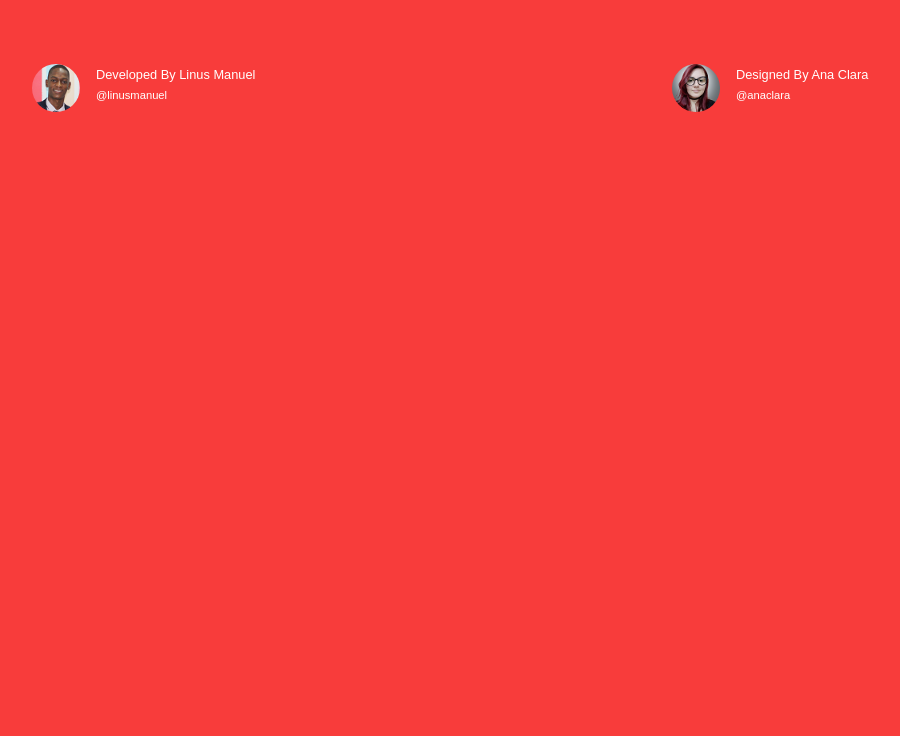
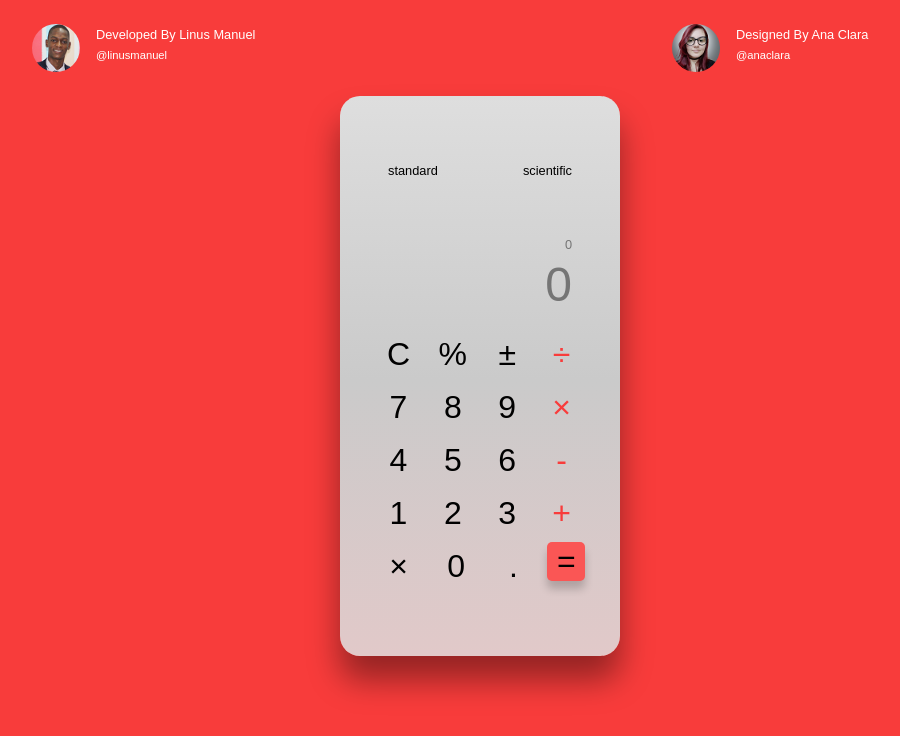
Before and after one commit to linusmanuel/basic__calculator, a website: page index.html in a window 1280 px wide. Shown: the whole page, without its empty margins (160-1060 px from the left). Drawn offline with Linux system fonts and the light colour scheme.

Commit message:
implementing the button and menu on app

```diff
--- a/index.html
+++ b/index.html
@@ -39,6 +39,47 @@
         </div>
       </div>
     </header>
+
+    <main>
+      <section class="section-calculator">
+        <div class="calculator">
+          <div class="menu">
+            <a href="#" class="menu__standard">standard</a>
+            <a href="#" class="menu__scientific">scientific</a>
+          </div>
+
+          <div class="input-group">
+            <input type="text" id="" class="input input__previous" placeholder="0">
+            <input type="text" id="" class="input input__resulted" placeholder="0">
+          </div>
+
+          <form class="form">
+            <div class="btn-container">
+              <button onclick="calc('action', 'c')" type="button" class="btn">C</button>
+              <button onclick="calc('action', '%')" type="button" class="btn">%</button>
+              <button onclick="calc('action', 'negative')" type="button" class="btn">±</button>
+              <button onclick="calc('action', '/')" type="button" class="btn btn--operator">÷</button>
+              <button onclick="calc('value', 7)" type="button" class="btn">7</button>
+              <button onclick="calc('value', 8)" type="button" class="btn">8</button>
+              <button onclick="calc('value', 9)" type="button" class="btn">9</button>
+              <button onclick="calc('action', '*')" type="button" class="btn btn--operator">×</button>
+              <button onclick="calc('value', 4)" type="button" class="btn">4</button>
+              <button onclick="calc('value', 5)" type="button" class="btn">5</button>
+              <button onclick="calc('value', 6)" type="button" class="btn">6</button>
+              <button onclick="calc('action', '-')" type="button" class="btn btn--operator">-</button>
+              <button onclick="calc('value', 1)" type="button" class="btn">1</button>
+              <button onclick="calc('value', 2)" type="button" class="btn">2</button>
+              <button onclick="calc('value', 3)" type="button" class="btn">3</button>
+              <button onclick="calc('action', '+')" type="button" class="btn btn--operator">+</button>
+              <button onclick="calc('action', 'dell')" type="button" class="btn btn--dell">×</button>
+              <button onclick="calc('value', 0)" type="button" class="btn">0</button>
+              <button onclick="calc('value', '.')" type="button" class="btn">.</button>
+              <button onclick="calc('action', '=')" type="button" class="btn btn--equals">=</button>
+            </div>
+          </form>
+        </div>
+      </section>
+    </main>
   </body>
 
 </html>
--- a/sass/base/_base.scss
+++ b/sass/base/_base.scss
@@ -3,7 +3,8 @@
 *::before {
   margin: 0;
   padding: 0;
-  box-sizing: inherit;
+  border: none;
+  box-sizing: border-box;
 }
 
 body {
--- /dev/null
+++ b/sass/components/_button.scss
@@ -0,0 +1,31 @@
+.btn-container {
+  display: flex;
+  flex-wrap: wrap;
+  justify-content: space-between;
+
+  .btn {
+    width: 3rem;
+    height: 3rem;
+    margin: 2.5px;
+    font-family: inherit;
+    font-size: 2rem;
+    background: none;
+
+    &--operator {
+      color: $color-tertiary-dark;
+    }
+
+    &--equals {
+      width: 2.4rem;
+      height: 2.4rem;
+      line-height: 2.4rem;
+      background-color: $color-tertiary-light;
+      border-radius: 5px;
+      box-shadow: 0 0.5rem 0.5rem rgba($color-black, 0.2);
+
+      &:hover {
+        background-color: $color-tertiary-dark;
+      }
+    }
+  }
+}
--- /dev/null
+++ b/sass/components/_calculator.scss
@@ -0,0 +1,36 @@
+.calculator {
+  width: 280px;
+  height: 560px;
+  padding: 2rem;
+  background: linear-gradient(
+    180deg,
+    $color-primary-light 0%,
+    $color-primary-dark 50.52%,
+    rgba($color-primary-light, 0.87) 100%
+  );
+  border-radius: 20px;
+  box-shadow: 0 1.5rem 2rem rgba($color-black, 0.4);
+
+  .input-group {
+    padding: 1rem;
+
+    .input {
+      width: 100%;
+      font-family: inherit;
+      font-size: 0.8rem;
+      text-align: right;
+      color: $color-black;
+      background: none;
+      display: inline-block;
+
+      &__previous {
+      }
+
+      &__resulted {
+        font-size: 3rem;
+        font-weight: 500;
+        padding-top: 0;
+      }
+    }
+  }
+}
--- /dev/null
+++ b/sass/components/_menu.scss
@@ -0,0 +1,17 @@
+.menu {
+  display: flex;
+  justify-content: space-between;
+  padding: 2rem 1rem;
+
+  a {
+    text-decoration: none;
+    font-size: 0.8rem;
+    color: $color-black;
+  }
+
+  &__standard {
+  }
+
+  &__scientific {
+  }
+}
--- a/sass/main.scss
+++ b/sass/main.scss
@@ -7,5 +7,9 @@
 @import "base/typograph";
 @import "base/utilities";
 
+@import "components/button";
+@import "components/calculator";
+@import "components/menu";
+
 @import "pages/about";
 @import "pages/home";
--- a/sass/pages/_home.scss
+++ b/sass/pages/_home.scss
@@ -1,7 +1,7 @@
 .header {
   display: flex;
   justify-content: space-around;
-  padding: 4rem 0;
+  padding: 1.5rem 0;
 
   .profile-box {
     width: 16rem;
@@ -30,3 +30,8 @@
     }
   }
 }
+
+.section-calculator {
+  display: flex;
+  justify-content: space-around;
+}
```
Also changed, not shown: css/style.css, sass/components/__calculator.scss (deleted).
